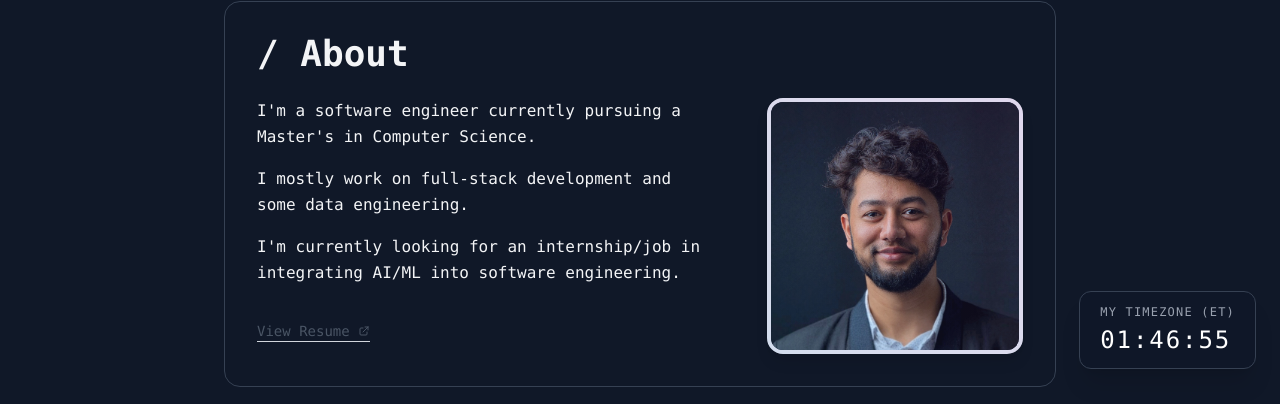
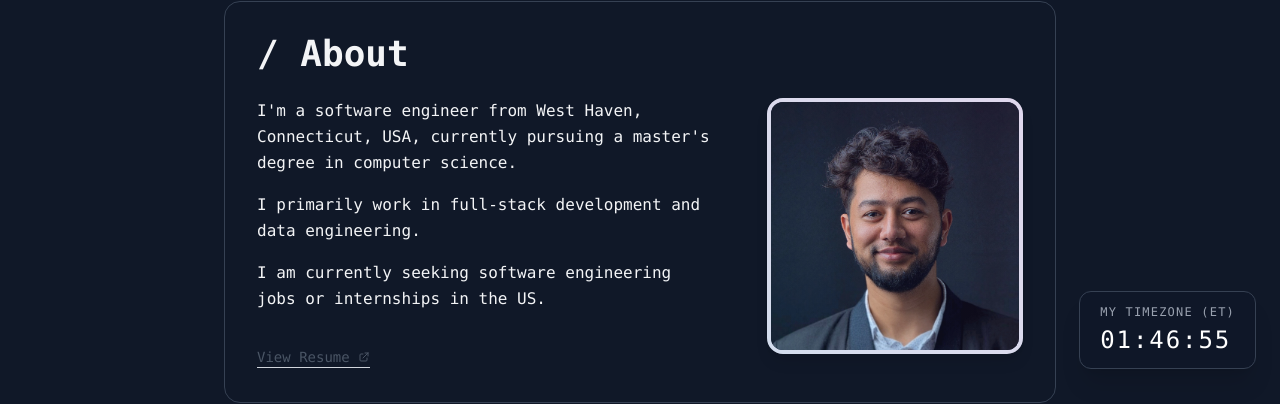
Before and after one commit to rohanpoudel2/simple_intro_portfolio, a Next.js app: page / in a window 1280 px wide. Shown: the part 407-811 px from the top of the page. Built offline with nearby package versions, Linux system fonts and the light colour scheme.

Commit message:
About update

```diff
--- a/src/app/content/about.ts
+++ b/src/app/content/about.ts
@@ -1,5 +1,5 @@
 export const aboutContent = [
-    "I'm a software engineer currently pursuing a Master's in Computer Science.",
-    "I mostly work on full-stack development and some data engineering.",
-    "I'm currently looking for an internship/job in integrating AI/ML into software engineering."
+    "I'm a software engineer from West Haven, Connecticut, USA, currently pursuing a master's degree in computer science.",
+    "I primarily work in full-stack development and data engineering.",
+    "I am currently seeking software engineering jobs or internships in the US."
 ];
```
